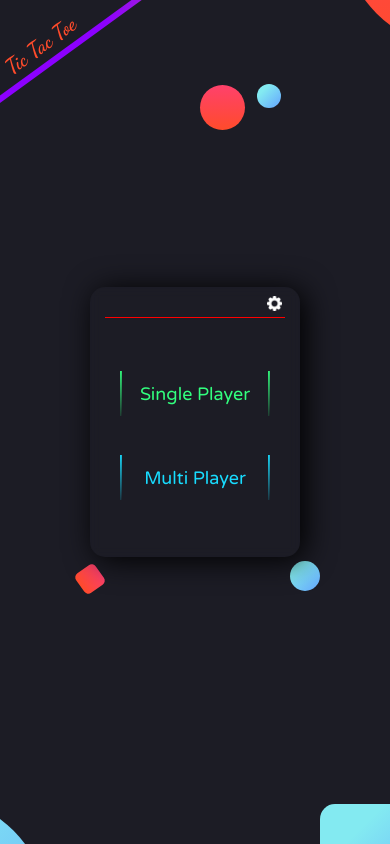
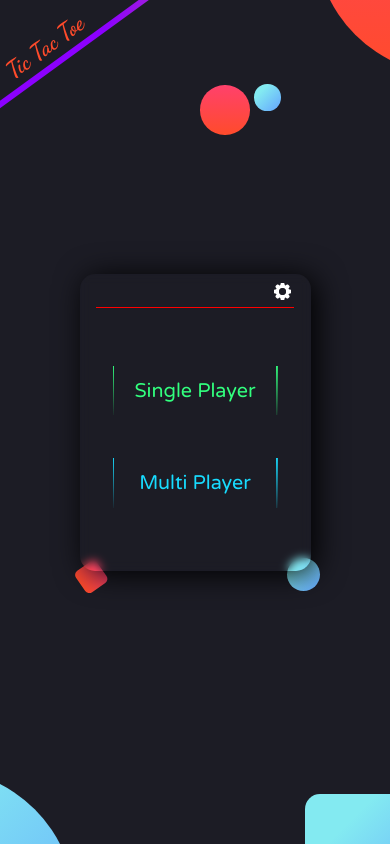
Before and after one commit to ShreyasKyada/game-, a plain HTML site: page index.html in a window 390 px wide. Drawn offline with Linux system fonts and the light colour scheme.

Commit message:
Update responsiveCSS.css

```diff
--- a/css/responsiveCSS.css
+++ b/css/responsiveCSS.css
@@ -58,6 +58,6 @@
 
 @media screen and (max-width: 402px) {
   :root {
-    font-size: 30px;
+    font-size: 33px;
   }
 }
```
